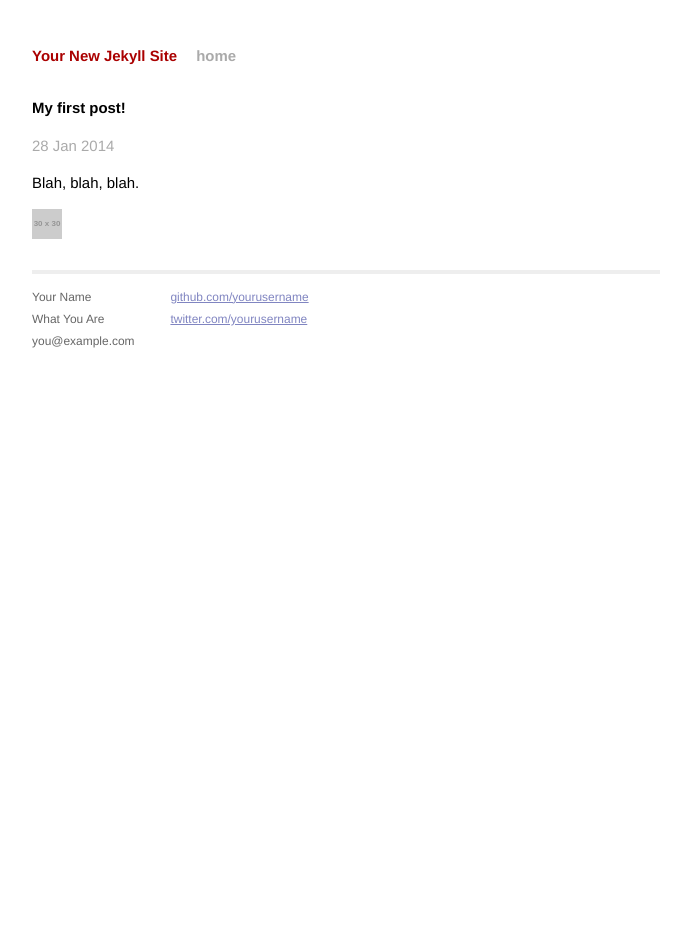
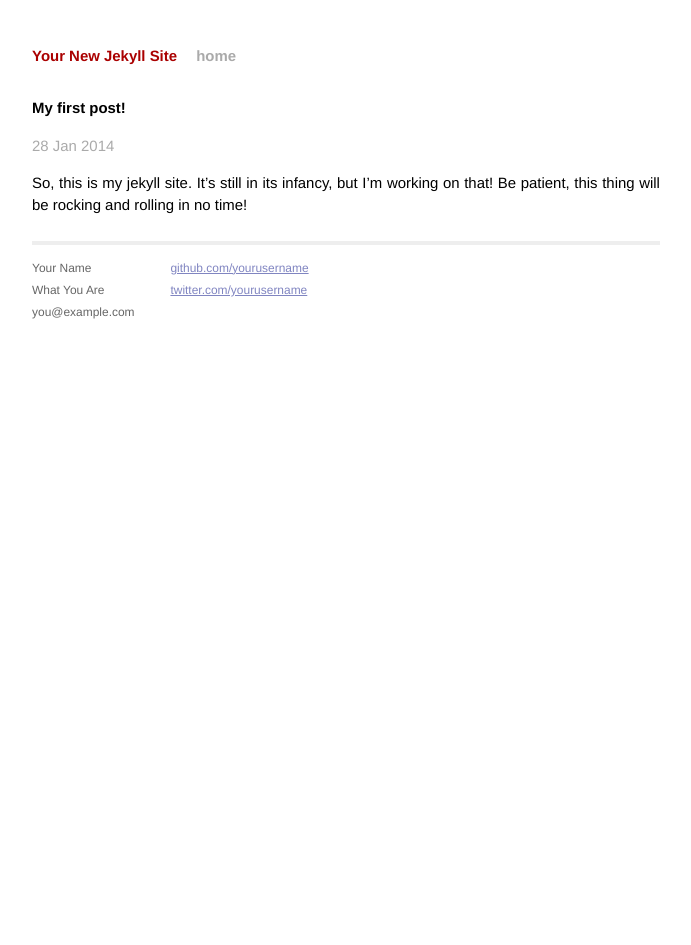
Before and after one commit to jordanmunson/jordanmunson.github.com, a Jekyll site: the page built from _posts/2014-01-28-example-post.markdown, in a window 1280 px wide. Shown: the whole page, without its empty margins (294-985 px from the left). Built offline with Jekyll 4.4.1, drawn with Linux system fonts in a browser that asks for light colours; Markdown is read by kramdown in place of the engine named in the settings.

Commit message:
Tweaking posts

```diff
--- a/_posts/2014-01-28-example-post.markdown
+++ b/_posts/2014-01-28-example-post.markdown
@@ -2,11 +2,8 @@
 layout: post
 title:  "My first post!"
 date:   2014-01-28 15:27:14
-categories: personal post
+categories: blog
+tags: personal
 ---
 
-[example reference]: http://www.example.com
-
-Blah, blah, blah.
-
-![placeholder](http://placehold.it/30x30)
+So, this is my jekyll site. It's still in its infancy, but I'm working on that! Be patient, this thing will be rocking and rolling in no time!
--- a/_posts/2014-01-28-welcome-to-jekyll.markdown
+++ b/_posts/2014-01-28-welcome-to-jekyll.markdown
@@ -2,7 +2,8 @@
 layout: post
 title:  "Welcome to Jekyll!"
 date:   2014-01-28 15:27:14
-categories: jekyll update
+categories: jekyll
+tags: update
 ---
 
 You'll find this post in your `_posts` directory - edit this post and re-build (or run with the `-w` switch) to see your changes!
```
